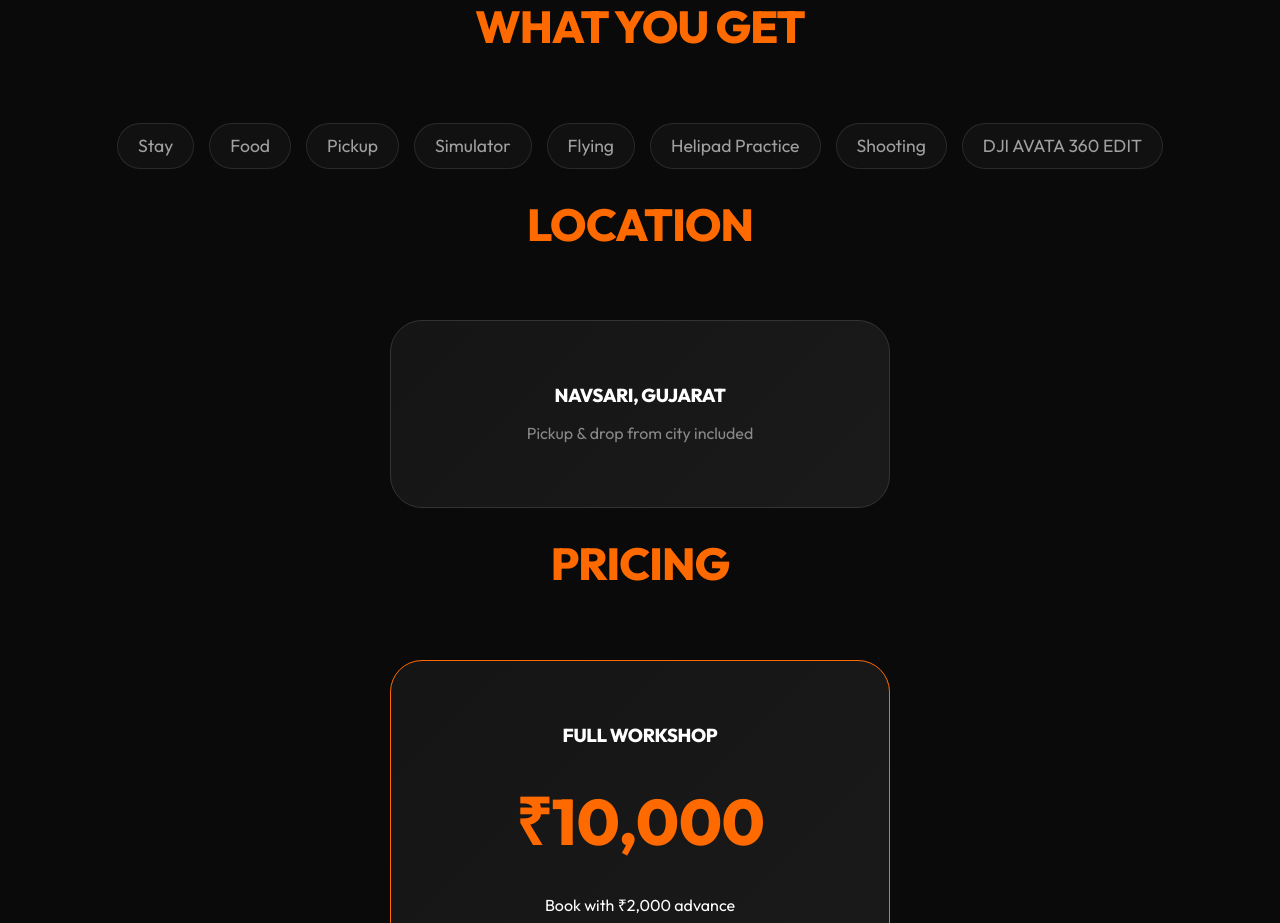
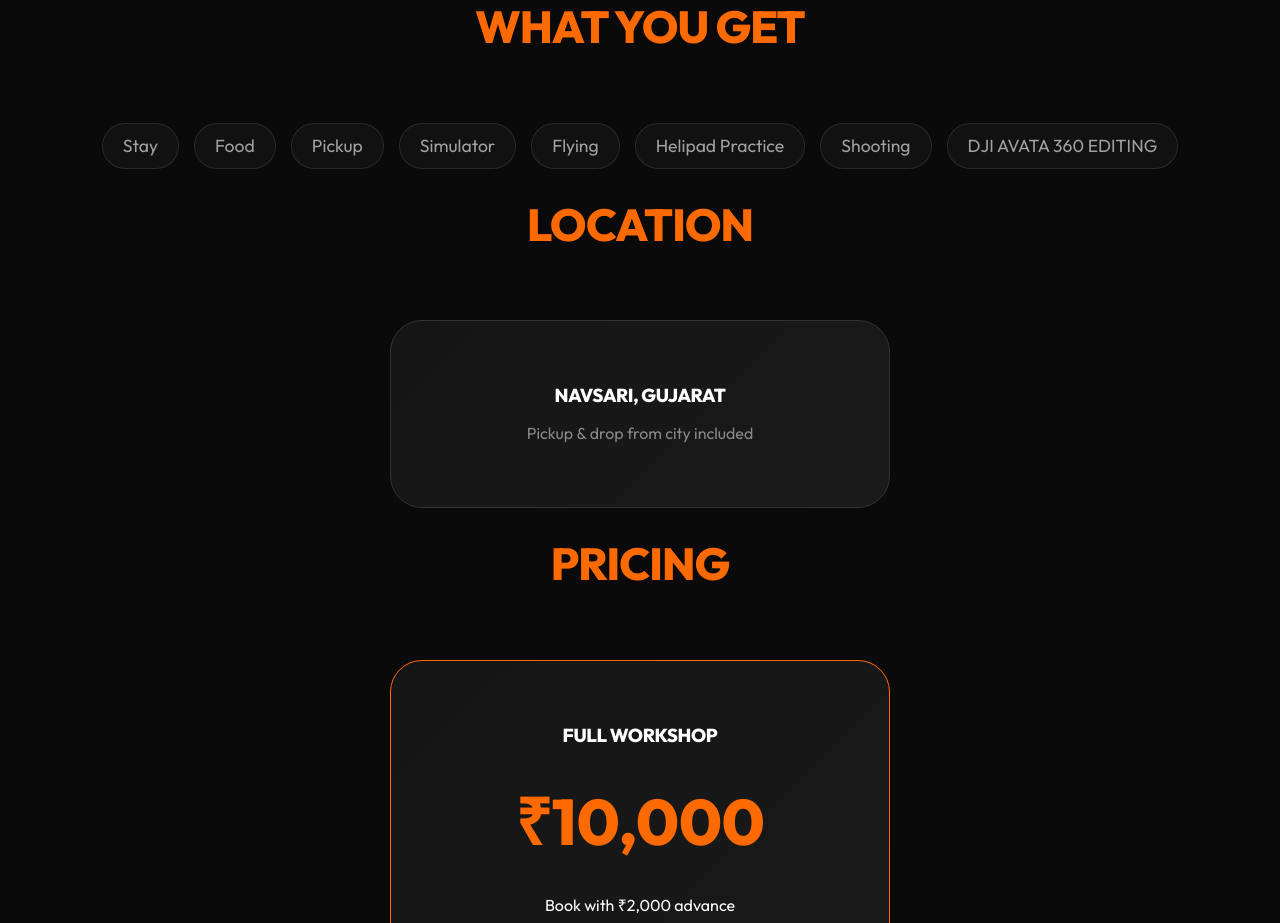
Before and after one commit to kishan2006-hub/DroNik, a React (Vite) app in the folder frontend/: page / in a window 1280 px wide. Shown: the part 1980-2903 px from the top of the page. Built offline with nearby package versions, Linux system fonts and the light colour scheme; no server answers.

Commit message:
change edit text

```diff
--- a/frontend/src/pages/LandingPage.jsx
+++ b/frontend/src/pages/LandingPage.jsx
@@ -145,7 +145,7 @@ function LandingPage() {
       <section className="container">
         <h2 className="section-title">What You Get</h2>
         <div className="features-list">
-          {['Stay', 'Food', 'Pickup', 'Simulator', 'Flying', 'Helipad Practice', 'Shooting', 'DJI AVATA 360 EDIT'].map(f => (
+          {['Stay', 'Food', 'Pickup', 'Simulator', 'Flying', 'Helipad Practice', 'Shooting', 'DJI AVATA 360 EDITING'].map(f => (
             <span key={f} className="feature-tag">{f}</span>
           ))}
         </div>
```
